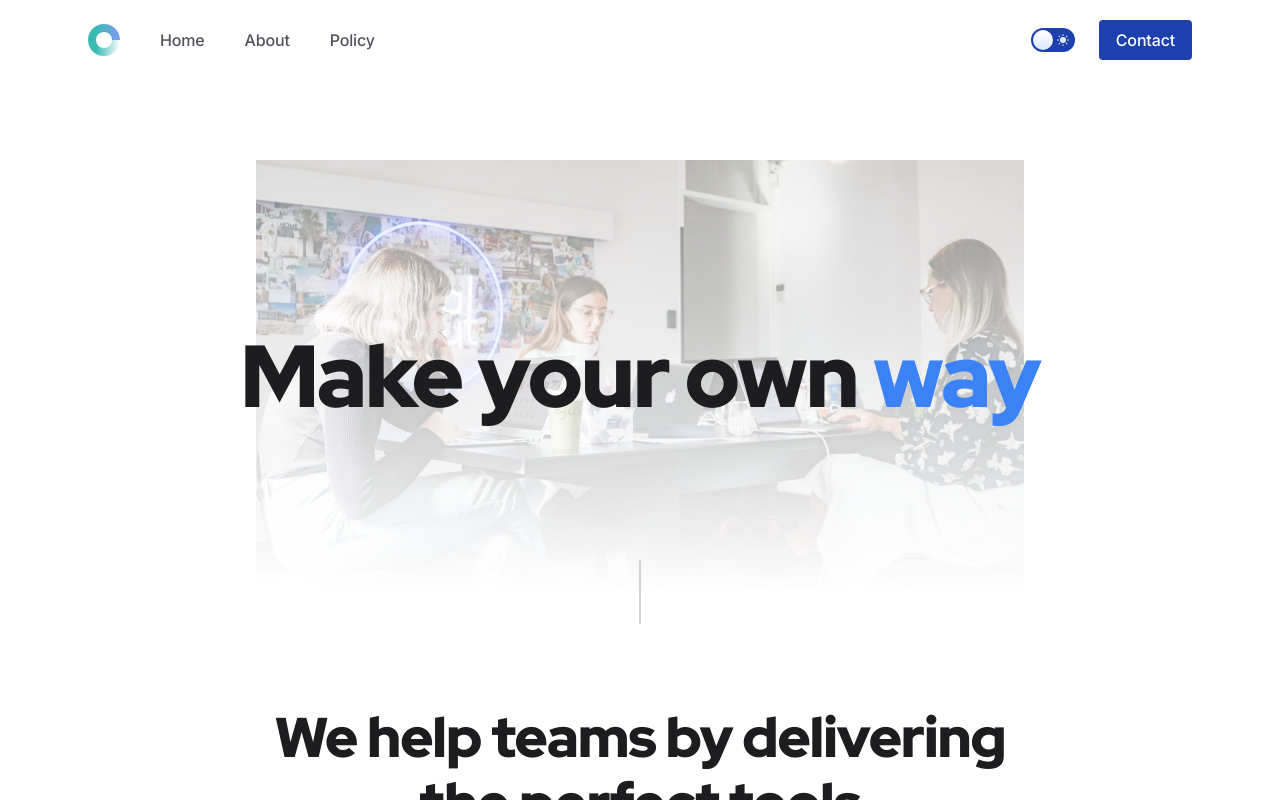
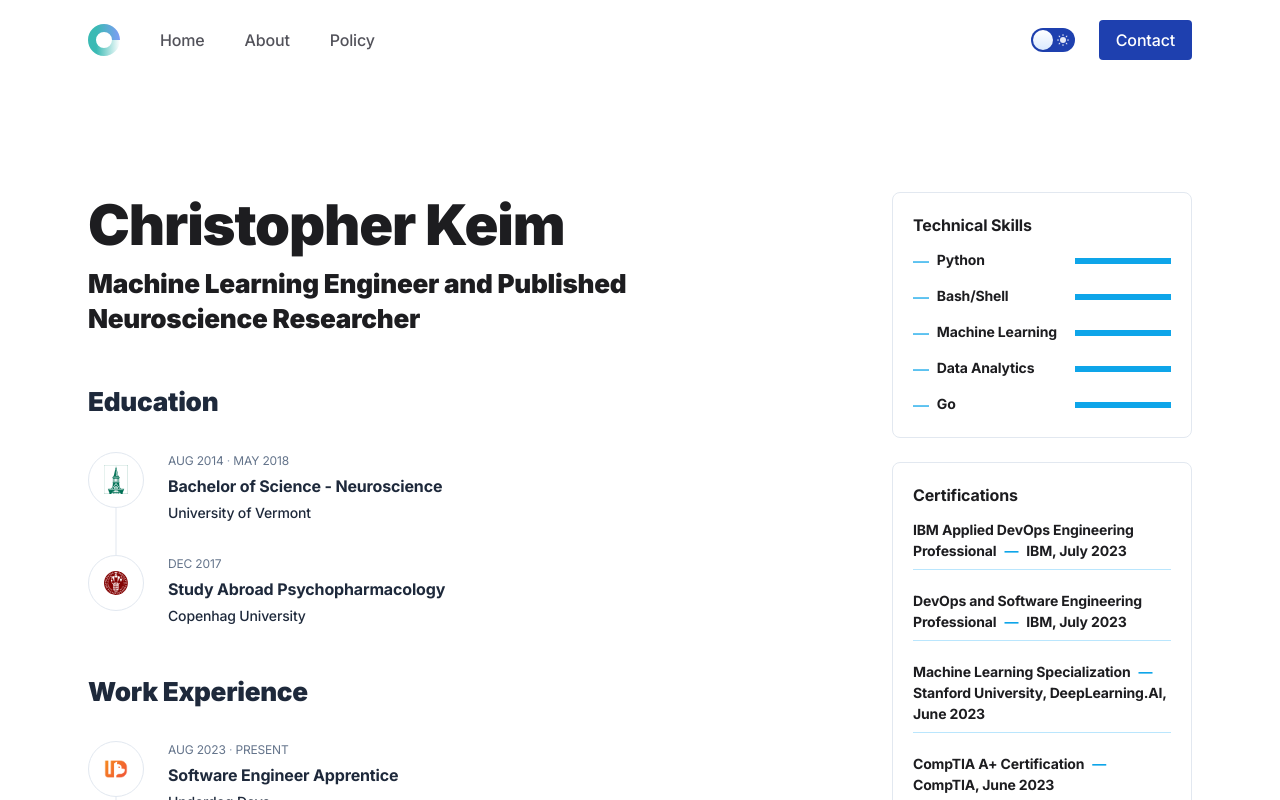
Before and after one commit to christopherkeim/crypto-real-time-inference, a Next.js app in the folder frontend/: page /about in a window 1280 px wide. Shown: the top 800 px of the page. Built offline with nearby package versions, Linux system fonts and the light colour scheme.

Commit message:
Added new components to render content

```diff
--- a/frontend/app/about/page.tsx
+++ b/frontend/app/about/page.tsx
@@ -3,20 +3,78 @@
   description: "Page description",
 };
 
-import Hero from "@/components/hero-about";
-import FeaturesGallery from "@/components/features-gallery";
-import Timeline from "@/components/timeline";
-import Career from "@/components/career";
-import Team from "@/components/team";
+// import Hero from "@/components/hero-about";
+// import FeaturesGallery from "@/components/features-gallery";
+// import Timeline from "@/components/timeline";
+// import Career from "@/components/career";
+// import Team from "@/components/team";
+import { Education } from "@/components/About/Education";
+import { Experience } from "@/components/About/Experience";
+import { WidgetSkills } from "@/components/About/WidgetSkills";
+import { WidgetCertifications } from "@/components/About/WidgetCertifications";
 
 export default function About() {
   return (
-    <>
-      <Hero />
-      <FeaturesGallery />
-      <Timeline />
-      <Career />
-      <Team />
-    </>
+    <div className="relative">
+      <div className="relative mx-auto max-w-6xl px-4 sm:px-6">
+        <div className="pb-12 pt-32 md:pb-20 ">
+          <div className="grow space-y-8 pb-16 pt-12 md:flex md:space-x-8 md:space-y-0 md:pb-20 md:pt-16">
+            {/* Middle area */}
+            <div className="grow">
+              <div className="max-w-[700px]">
+                <section>
+                  {/* Page title */}
+                  <h2 className="h2 mb-2">Christopher Keim</h2>
+                  <h3 className="h4 mb-12">
+                    Machine Learning Engineer and Published Neuroscience
+                    Researcher
+                  </h3>
+                  {/* Page content */}
+                  <div className="space-y-12 text-slate-500 dark:text-slate-400">
+                    <Education />
+                    <Experience />
+                    {/* <Awards />
+              <Recommendations /> */}
+                  </div>
+                </section>
+              </div>
+            </div>
+
+            {/* Right sidebar */}
+            <aside className="shrink-0 md:w-[240px] lg:w-[300px]">
+              <div className="space-y-6">
+                <WidgetSkills />
+                <WidgetCertifications />
+              </div>
+            </aside>
+          </div>
+        </div>
+      </div>
+    </div>
   );
 }
+// <section>
+//   <h2 id="christopher-keim-tiny-circle-photo-from-bottom-">
+//     Christopher Keim [tiny circle photo from bottom]
+//   </h2>
+//   <h3 id="interested-in-data-science-machine-learning-devops-and-backend-roles-">
+//     Interested in <strong>Data Science</strong>,{" "}
+//     <strong>Machine Learning</strong>, <strong>DevOps</strong> and{" "}
+//     <strong>Backend</strong> roles.
+//   </h3>
+//   <h3 id="self-taught-machine-learning-engineer-and-published-neuroscience-researcher-">
+//     Self-taught Machine Learning Engineer and published Neuroscience
+//     researcher.
+//   </h3>
+//
+
+//     Open to remote work. Willing to Relocate to: New York City, San
+//     Francisco Bay Area Authorized to work in the US
+//   </p>
+
+//   {/* <Hero />
+//   <FeaturesGallery />
+//   <Timeline />
+//   <Career />
+//   <Team /> */}
+// </section>
```
